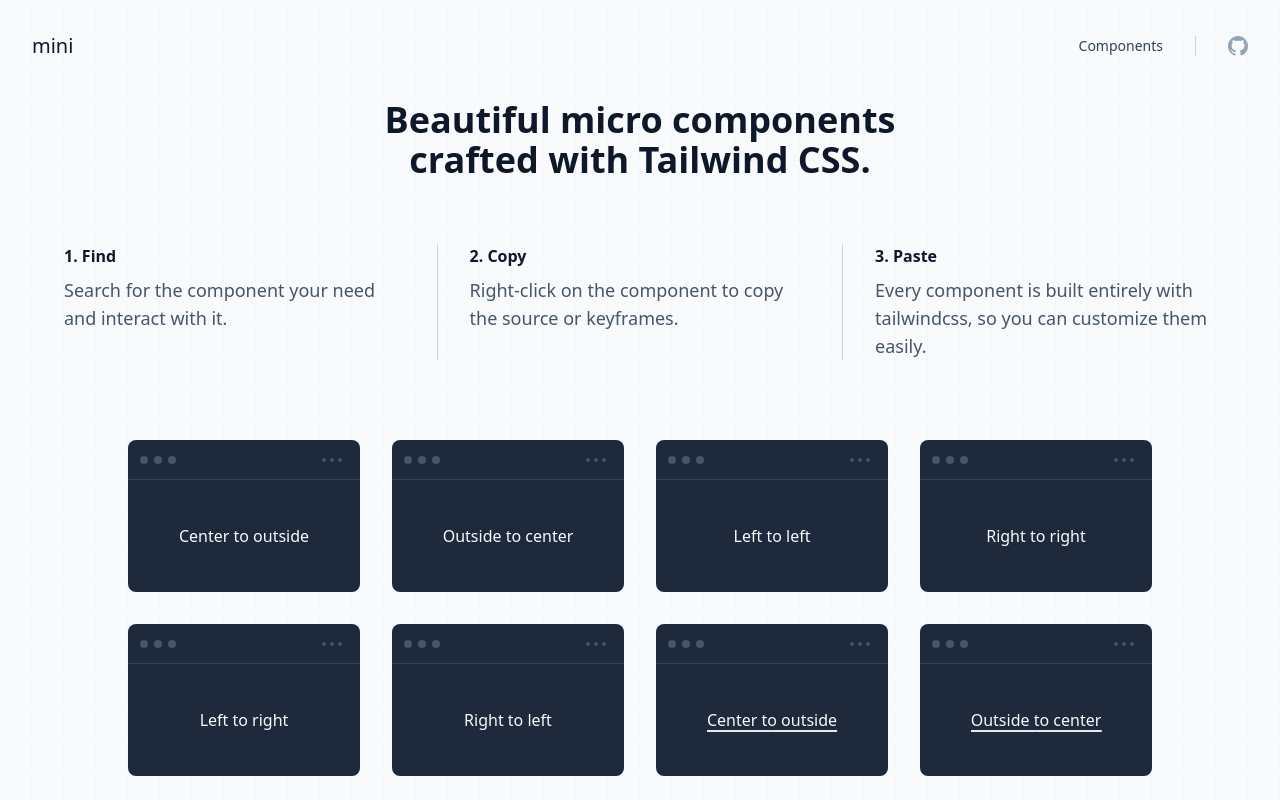
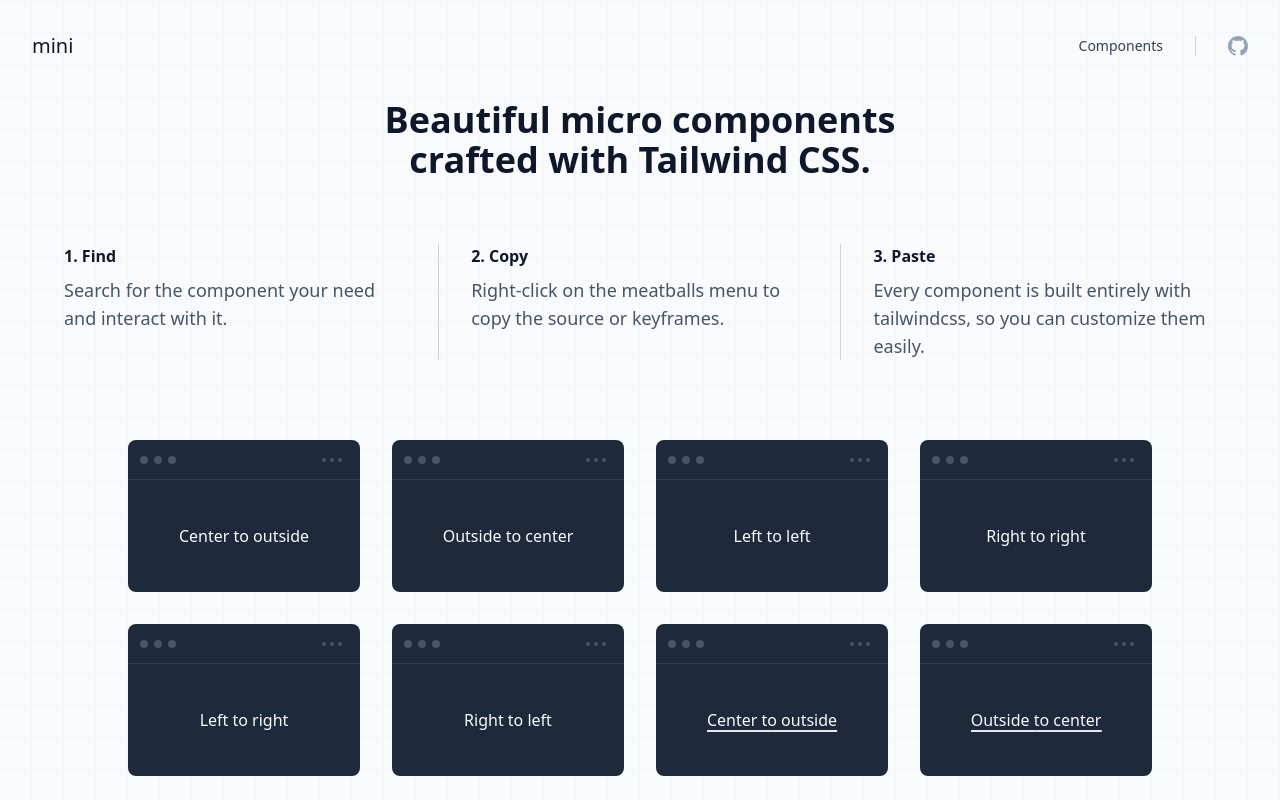
Before and after one commit to codingcodax/mini, a Next.js app: page /components in a window 1280 px wide. Shown: the top 800 px of the page. Built offline with nearby package versions, Linux system fonts and the light colour scheme.

Commit message:
fix(components): update steps guide

```diff
--- a/src/pages/components.tsx
+++ b/src/pages/components.tsx
@@ -23,7 +23,7 @@ const Components: NextPage = () => {
           <li>
             <h2 className='font-semibold'>2. Copy</h2>
             <p className='mt-2'>
-              Right-click on the component to copy the source or keyframes.
+              Right-click on the meatballs menu to copy the source or keyframes.
             </p>
           </li>
           <div className='h-px w-full bg-slate-300 dark:bg-slate-800 lg:h-full lg:w-px' />
```
